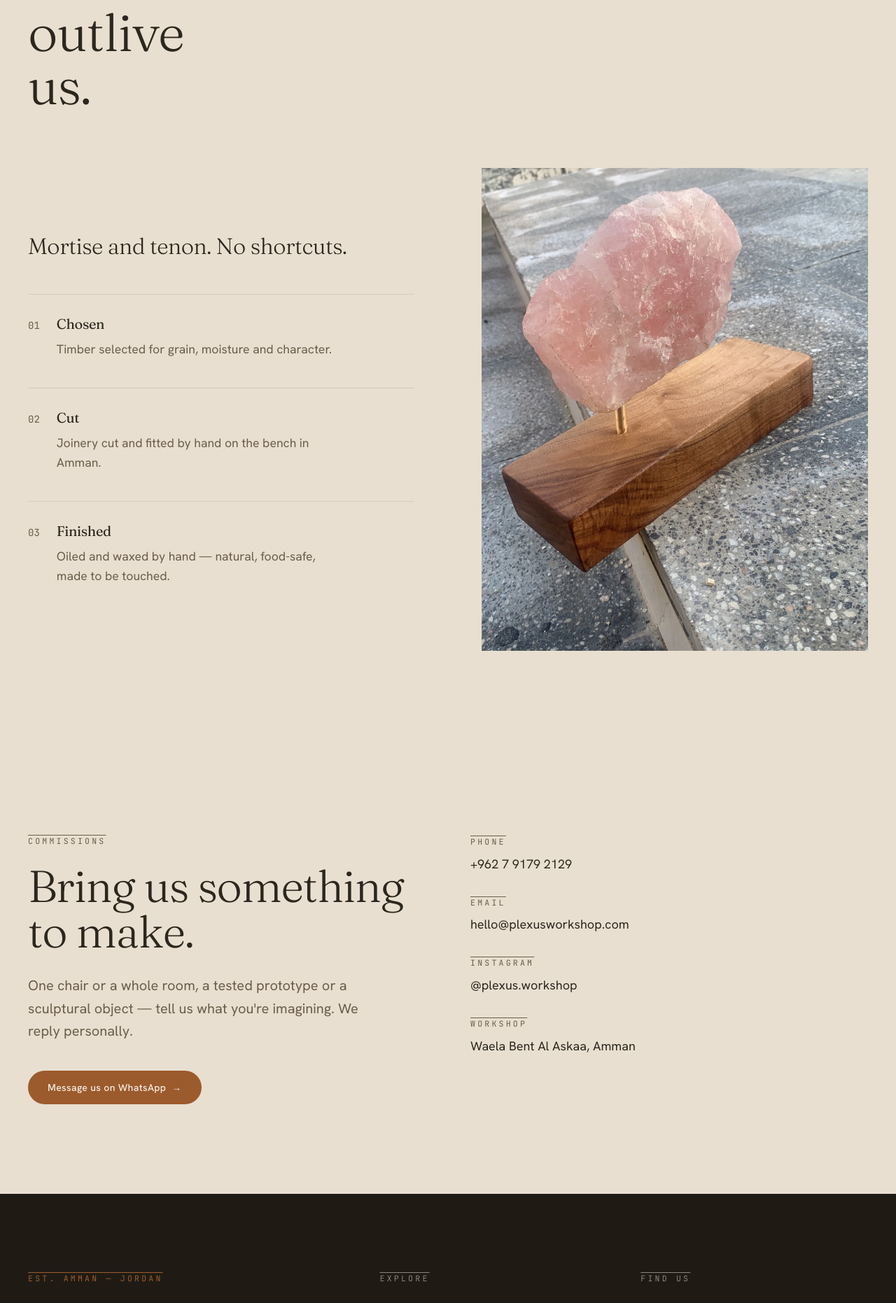
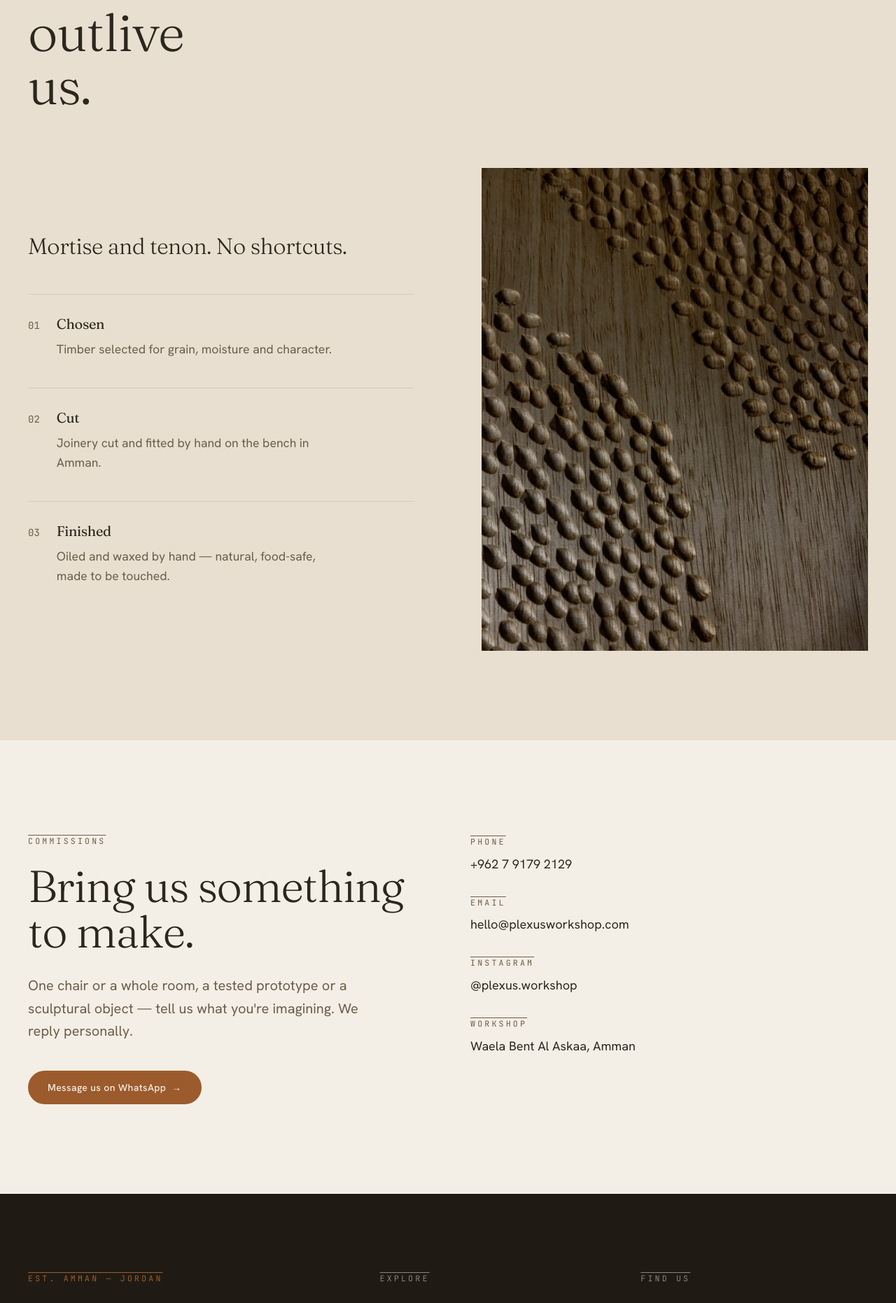
Before and after one commit to freefall4r/plexus-website, a Next.js app: page / in a window 1280 px wide. Shown: the part 8138-10000 px from the top of the page at 70% size. Built offline with nearby package versions, Linux system fonts and the light colour scheme.

Commit message:
Polish: fix section bg rhythm (contact) + dedup maker image to carved panel
Co-Authored-By: Claude Opus 4.8 (1M context) <noreply@anthropic.com>

```diff
--- a/components/redesign/ContactCommission.tsx
+++ b/components/redesign/ContactCommission.tsx
@@ -6,7 +6,7 @@ const linkClass =
 
 export function ContactCommission() {
   return (
-    <section id="contact" className="py-24 md:py-32 bg-bone-2">
+    <section id="contact" className="py-24 md:py-32 bg-bone">
       <div className="mx-auto max-w-[1500px] px-5 md:px-10">
         <div className="grid gap-14 md:grid-cols-2 md:gap-16">
           {/* Left — invitation + WhatsApp CTA */}
--- a/components/redesign/MakerProcess.tsx
+++ b/components/redesign/MakerProcess.tsx
@@ -37,8 +37,8 @@ export function MakerProcess() {
           <Reveal delay={0.15} className="md:order-1">
             <div className="relative aspect-[4/5] w-full overflow-hidden bg-sand">
               <Image
-                src="/brand/relief.jpg"
-                alt="Detail of a hand-carved walnut relief panel"
+                src="/brand/hero-carved.jpg"
+                alt="Detail of a hand-carved, dimpled wood panel"
                 fill
                 sizes="(min-width: 768px) 45vw, 100vw"
                 className="object-cover"
```
